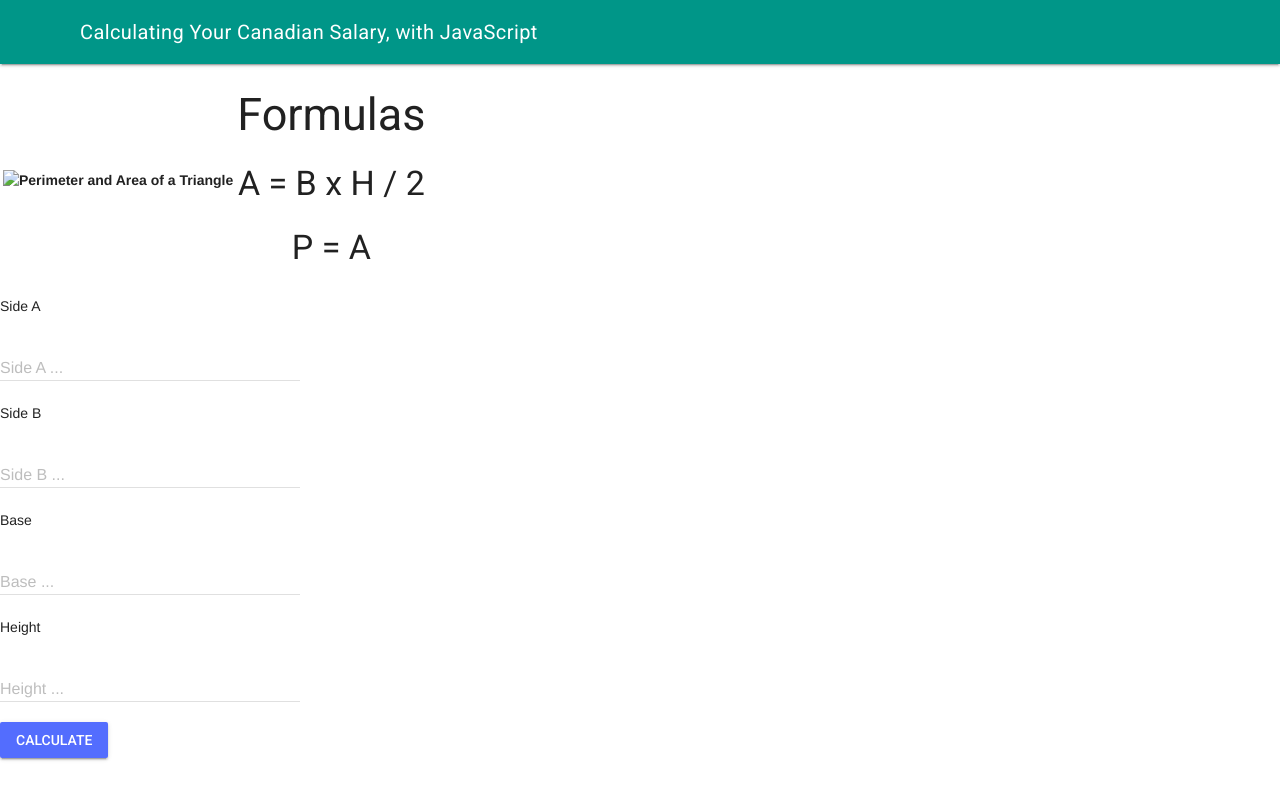
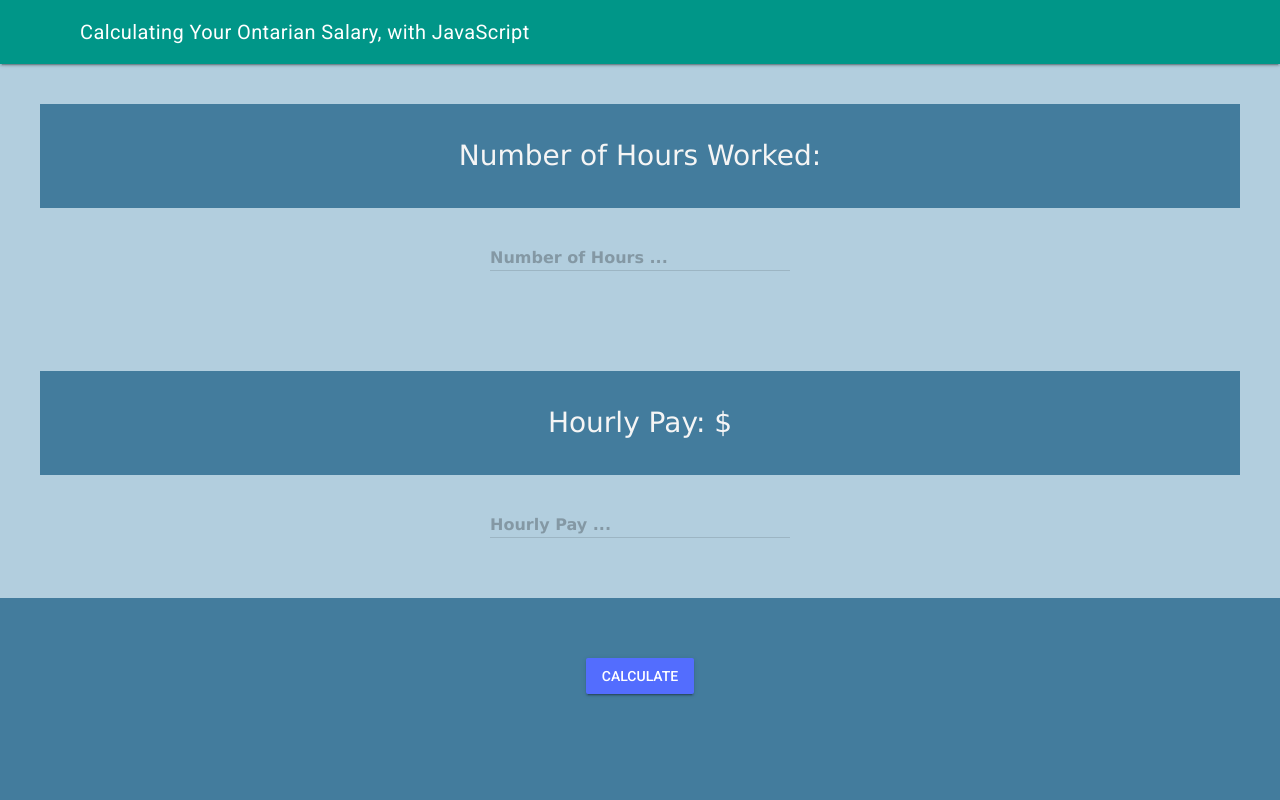
Before and after one commit to ICS20-Programming-ShylaO/Unit2-05-HTML-Salary, a plain HTML site: page index.html in a window 1280 px wide. Drawn offline with nearby package versions, Linux system fonts and the light colour scheme.

Commit message:
updated everything

```diff
--- a/css/style.css
+++ b/css/style.css
@@ -0,0 +1,38 @@
+/* Created by: Shyla Oommen
+* Created on: Mar 2023
+* This CSS file defines the style for index.html
+* ICS2O-Programming-Unit2-05-HTML-Salary
+*/
+
+body {
+  background-color: #437c9d;
+}
+
+p {
+  background-color: #437c9d;
+  color: whitesmoke;
+  padding: 40px;
+  text-align: center;
+  font-family: Verdana, Geneva, Tahoma, sans-serif;
+  font-size: 200%;
+}
+
+form {
+  background-color: #b2cede;
+  font-weight: bold;
+  color: #0e1004;
+  padding: 40px;
+  text-align: center;
+  font-family: Verdana, Geneva, Tahoma, sans-serif;
+  font-size: 100%;
+}
+
+#display_results {
+  background-color: #b2cede;
+  font-weight: bold;
+  color: #0e1004;
+  padding: 40px;
+  text-align: center;
+  font-family: Verdana, Geneva, Tahoma, sans-serif;
+  font-size: 100%;
+}
--- a/index.html
+++ b/index.html
@@ -16,7 +16,7 @@
     <!-- Style Sheet and Google's MDL -->
     <link rel="stylesheet" href="http://fonts.googleapis.com/css?family=Roboto:300,400,500,700" type="text/css">
     <link rel="stylesheet" href="https://code.getmdl.io/1.3.0/material.teal-indigo.min.css">
-    <link rel="stylesheet" href="./css/style.css">
+    <link rel="stylesheet" href="css/style.css">
       <title>Calculating Salary Program, with JavaScript</title>
   </head>
   <body>
@@ -27,90 +27,51 @@
     <div class="mdl-layout mdl-js-layout mdl-layout--fixed-header">
       <header class="mdl-layout__header">
         <div class="mdl-layout__header-row">
-          <span class="mdl-layout-title">Calculating Your Canadian Salary, with JavaScript</span>
+          <span class="mdl-layout-title">Calculating Your Ontarian Salary, with JavaScript</span>
         </div>
       </header>
       <main class="mdl-layout__content">
-        <table>
-          <tr>
-            <th>
-              <img src="./images/peri_area_triangle.png" alt="Perimeter and Area of a Triangle" width="75%" height="auto">
-            </th>
-            <th>
-              <h2>Formulas</h2>
-              <h3>A = B x H / 2</h3>
-              <h3>P = A</h3>
-            </th>
-          </tr>
-        </table>
-        <!-- Simple Textfield for Side A -->
+        <!-- Numeric Textfield for # of hours worked -->
         <form action="#">
-          <p>Side A</p>
+          <p>Number of Hours Worked:</p>
           <div class="mdl-textfield mdl-js-textfield">
             <input
               class="mdl-textfield__input"
-              type="text"
-              pattern="-?[0-9]*(\.[0-9]+)?"
-              id="side-a-triangle"
+              type="number"
+              id="hours"
               />
-            <label class="mdl-textfield__label" for="side-a-triangle">Side A ...</label>
-            <span class="mdl-textfield__error">Input is not a number!</span>
+            <label class="mdl-textfield__label" for="hours">Number of Hours ...</label>
           </div>
         </form>
-        <!-- Numeric Textfield for Side B -->
+        <!-- Numeric Textfield for hourly pay $$ -->
         <form action="#">
-          <p>Side B</p>
+          <p>Hourly Pay: $</p>
           <div class="mdl-textfield mdl-js-textfield">
             <input
               class="mdl-textfield__input"
-              type="text"
-              pattern="-?[0-9]*(\.[0-9]+)?"
-              id="side-b-triangle"
+              type="number"
+              id="hourly_pay"
               />
-            <label class="mdl-textfield__label" for="side-b-triangle">Side B ...</label>
-            <span class="mdl-textfield__error">Input is not a number!</span>
-          </div>
-        </form>
-        <!-- Numeric Textfield for Base -->
-        <form action="#">
-          <p>Base</p>
-          <div class="mdl-textfield mdl-js-textfield">
-            <input
-              class="mdl-textfield__input"
-              type="text"
-              pattern="-?[0-9]*(\.[0-9]+)?"
-              id="base-triangle"
-            />
-            <label class="mdl-textfield__label" for="base-triangle">Base ...</label>
-            <span class="mdl-textfield__error">Input is not a number!</span>
-          </div>
-        </form>
-        <!-- Numeric Textfield for Height -->
-        <form action="#">
-          <p>Height</p>
-          <div class="mdl-textfield mdl-js-textfield">
-            <input
-              class="mdl-textfield__input"
-              type="text"
-              pattern="-?[0-9]*(\.[0-9]+)?"
-              id="height-triangle"
-            />
-            <label class="mdl-textfield__label" for="height-triangle">Height ...</label>
-            <span class="mdl-textfield__error">Input is not a number!</span>
+            <label class="mdl-textfield__label" for="hourly_pay">Hourly Pay ...</label>
           </div>
         </form>
         <!-- Raised button with ripple -->
+        <br><br><br>
+        <center>
         <button
           class="mdl-button mdl-js-button mdl-button--raised mdl-js-ripple-effect mdl-button--accent"
-          onclick="calculate()"
+          onclick="calculatePay()"
           >
           Calculate
         </button>
+        </center>
         <br />
         <p>
-          <div id="answers">
-            <div id="area"></div>
-            <div id="perimeter"></div>
+          <!-- Display of information -->
+        <div id="display_results">
+          <div id="total_pay"></div>
+          <div id="tax"></div>
+          <div id="profit"></div>
         </div>
       </p>
       </main>
--- a/js/script.js
+++ b/js/script.js
@@ -0,0 +1,28 @@
+// Copyright (c) 2023 Shyla Oommen All rights reserved
+//
+// Created by: Shyla Oommen
+// Created on: March 2023
+// This file contains the JS functions for index.html
+
+"use strict"
+
+//constants
+const TAX = 0.1805
+
+// This function calculates the pay and deducts taxes
+
+function calculatePay () {
+  // User Input
+  let hours = document.getElementById('hours').value
+  let hourly_pay = document.getElementById('hourly_pay').value
+
+  // To calculate the pay and the tax
+  let total_pay = hours * hourly_pay
+  let tax = TAX * total_pay
+  let profit = total_pay - tax
+
+  // display the results
+  document.getElementById('total_pay').innerHTML = "Your pay will be $" + total_pay.toFixed(2)
+  document.getElementById('tax').innerHTML = "The government will take $" + tax.toFixed(2)
+  document.getElementById('profit').innerHTML = "With the tax deduction, you come to a total of $" + profit.toFixed(2)
+}
```
Also changed, not shown: 1 other file. Lines whose indentation alone changed are shown as unchanged.
